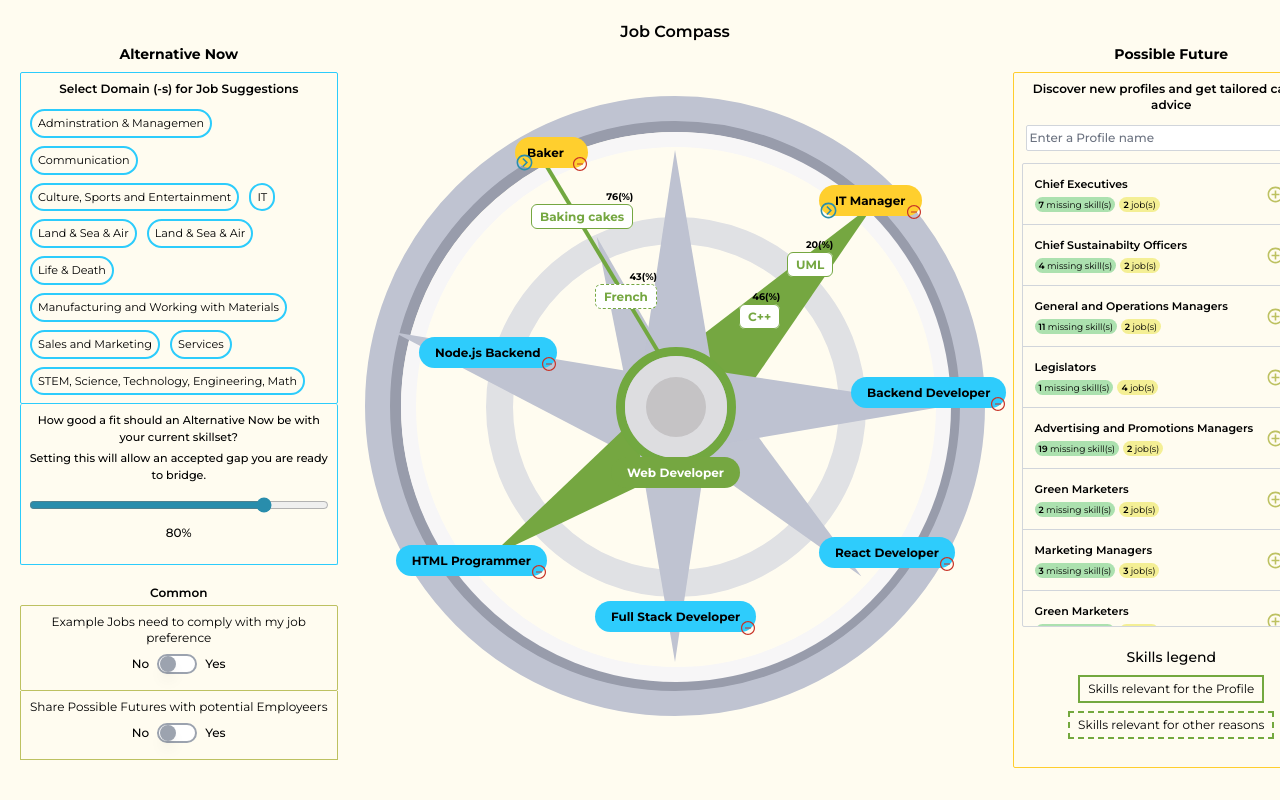
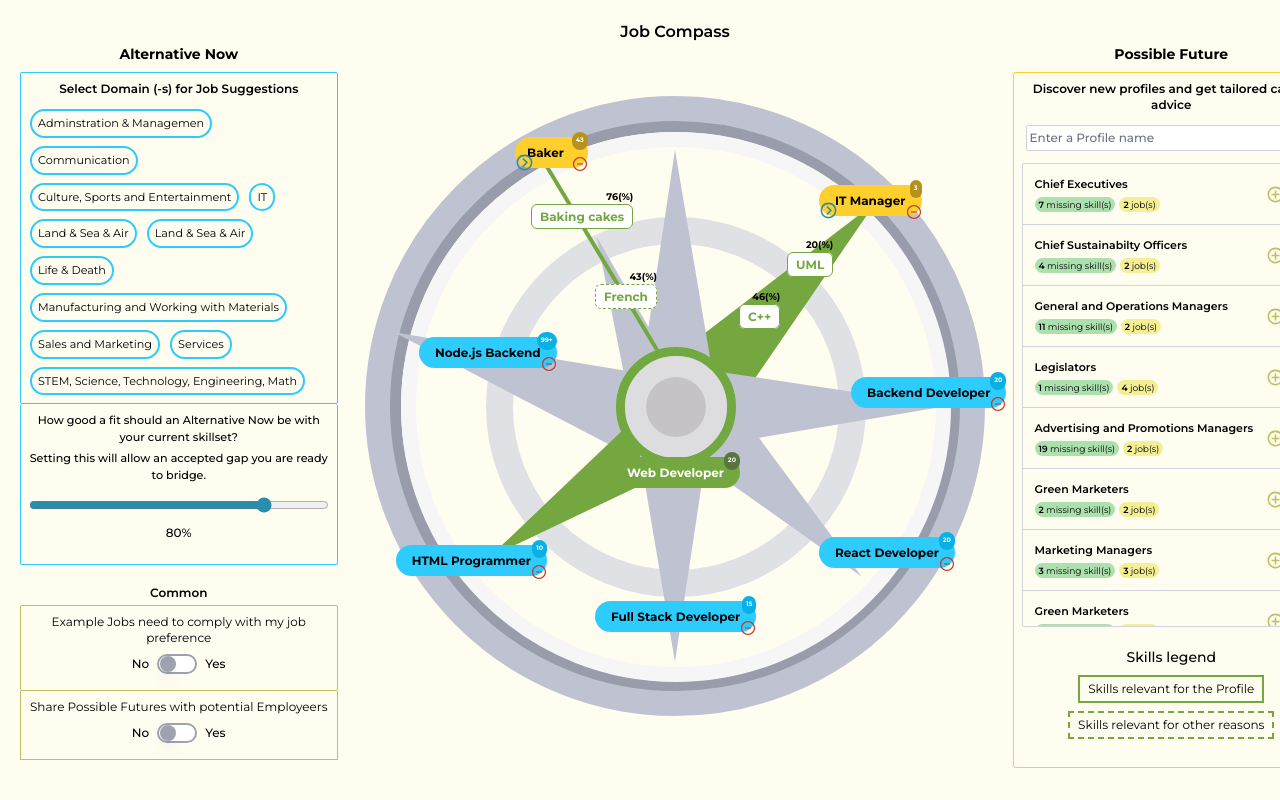
Before and after one commit to VictoriaAde/job-compass, a Next.js app: page / in a window 1280 px wide. Shown: the top 800 px of the page. Built offline with nearby package versions, Linux system fonts and the light colour scheme.

Commit message:
add coloured circle number on profile

```diff
--- a/app/_sections/compass.tsx
+++ b/app/_sections/compass.tsx
@@ -37,6 +37,9 @@ const Compass: React.FC = () => {
       <div className="absolute top-60 z-50">
         {/* yellow background */}
         <div className="absolute top-[-9rem] left-[-10rem]">
+          <span className="absolute top-[-8px] right-0 bg-[#B7911D] text-[0.4rem] text-white font-bold p-1 rounded-full">
+            43
+          </span>
           <span className="absolute bottom-[-8px] right-0">
             <AiOutlineMinusCircle color="#C83327" />
           </span>
@@ -48,6 +51,9 @@ const Compass: React.FC = () => {
           </span>
         </div>
         <div className="absolute top-[-6rem] left-36">
+          <span className="absolute top-[-8px] right-0 bg-[#B7911D] text-[0.4rem] text-white font-bold p-1 rounded-full">
+            3
+          </span>
           <span className="absolute bottom-[-8px] right-0">
             <AiOutlineMinusCircle color="#C83327" />
           </span>
@@ -61,6 +67,9 @@ const Compass: React.FC = () => {
 
         {/* blue background */}
         <div className="absolute top-14 left-[-16rem]">
+          <span className="absolute top-[-8px] right-0 bg-[#08B0E5] text-[0.4rem] text-white font-bold p-1 rounded-full">
+            99+
+          </span>
           <span className="absolute bottom-[-8px] right-0">
             <AiOutlineMinusCircle color="#C83327" />
           </span>
@@ -69,6 +78,9 @@ const Compass: React.FC = () => {
           </span>
         </div>
         <div className="absolute top-64 left-36">
+          <span className="absolute top-[-8px] right-0 bg-[#08B0E5] text-[0.4rem] text-white font-bold p-1 rounded-full">
+            20
+          </span>
           <span className="absolute bottom-[-8px] right-0">
             <AiOutlineMinusCircle color="#C83327" />
           </span>
@@ -77,6 +89,9 @@ const Compass: React.FC = () => {
           </span>
         </div>
         <div className="absolute top-24 left-44">
+          <span className="absolute top-[-8px] right-0 bg-[#08B0E5] text-[0.4rem] text-white font-bold p-1 rounded-full">
+            20
+          </span>
           <span className="absolute bottom-[-8px] right-0">
             <AiOutlineMinusCircle color="#C83327" />
           </span>
@@ -85,6 +100,9 @@ const Compass: React.FC = () => {
           </span>
         </div>
         <div className="absolute top-80 left-[-5rem]">
+          <span className="absolute top-[-8px] right-0 bg-[#08B0E5] text-[0.4rem] text-white font-bold p-1 rounded-full">
+            15
+          </span>
           <span className="absolute bottom-[-8px] right-0">
             <AiOutlineMinusCircle color="#C83327" />
           </span>
@@ -93,6 +111,9 @@ const Compass: React.FC = () => {
           </span>
         </div>
         <div className="absolute top-[16.5rem] right-32">
+          <span className="absolute top-[-8px] right-0 bg-[#08B0E5] text-[0.4rem] text-white font-bold p-1 rounded-full">
+            10
+          </span>
           <span className="absolute bottom-[-8px] right-0">
             <AiOutlineMinusCircle color="#C83327" />
           </span>
@@ -103,6 +124,9 @@ const Compass: React.FC = () => {
 
         {/* green background */}
         <div className="absolute top-[11rem] left-[-4rem]">
+          <span className="absolute top-[-8px] right-0 bg-[#5A743E] text-[0.4rem] text-white font-bold p-1 rounded-full">
+            20
+          </span>
           <span className="bg-[#75A741] text-xs text-white py-2 px-4 rounded-2xl font-bold whitespace-nowrap">
             Web Developer
           </span>
```
